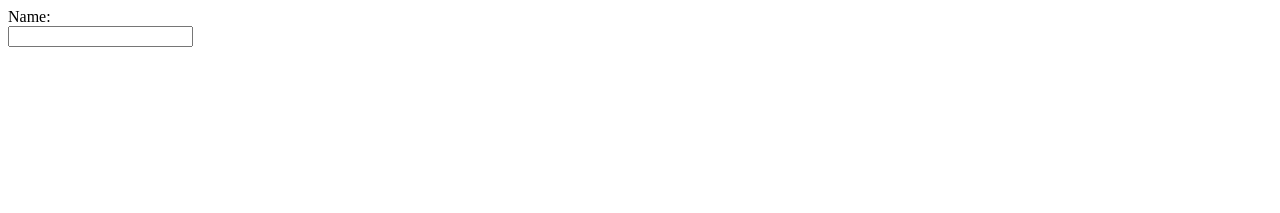
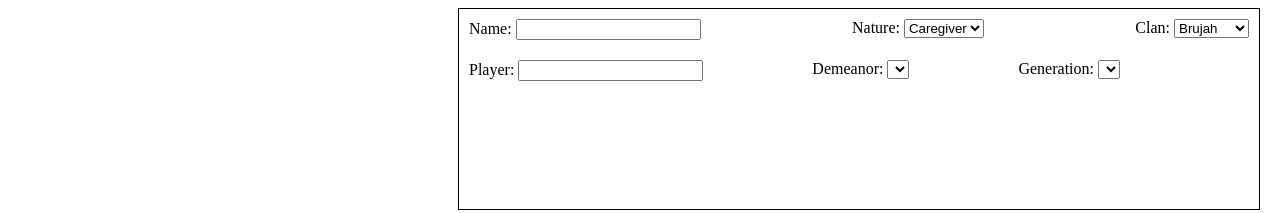
Before and after one commit to ExtraordinaryCitizen/extraordinarycitizen.github.io, a plain HTML site: page index.html in a window 1280 px wide. Drawn offline with Linux system fonts and the light colour scheme.

Commit message:
VtM Character Creator

```diff
--- a/index.html
+++ b/index.html
@@ -1,9 +1,66 @@
 <!DOCTYPE html>
+
 <html lang="en-US">
+
+<head>
+  <title>Test</title>
+  <link rel="stylesheet" href="style.css">
+</head>
+
 <body>
-  <form>
-    <label for="cname">Name:</label><br>
-    <input type="text" id="cname" name="cname"><br>
-  </form>
+
+  <div class="sheet_header">
+
+    <div class="header_row" id="header_firstrow">
+      <div>
+        <label for="name">Name:</label>
+        <input type="text" id="name" name="name">
+      </div>
+
+      <div class="dropdown">
+        <label for="nature">Nature:</label>
+        <select name="nature" id="nature">
+          <option value="caregiver">Caregiver</option>
+          <option value="loner">Loner</option>
+        </select>
+      </div>
+
+      <div class="dropdown">
+        <label for="clan">Clan:</label>
+        <select name="clan" id="clan">
+          <option value="brujah">Brujah</option>
+          <option value="gangrel">Gangrel</option>
+          <option value="tremere">Tremere</option>
+          <option value="ventrue">Ventrue</option>
+          <option value="toreador">Toreador</option>
+        </select>
+      </div>
+    </div>
+
+    <div class="header_row" id="header_secondrow">
+      <div id="playername_container">
+        <label for="playername">Player:</label>
+        <input type="text" name="playername" id="playername">
+      </div>
+
+      <div id="demeanor_container">
+        <label for="demeanor">Demeanor:</label>
+        <select name="demeanor" id="demeanor">
+
+        </select>
+      </div>
+
+      <div>
+        <label for="generation">Generation:</label>
+        <select>
+
+        </select>
+      </div>
+
+    <div class="header_row"></div>
+
+  </div>
+
 </body>
+
 </html>
--- /dev/null
+++ b/style.css
@@ -0,0 +1,14 @@
+.sheet_header{
+    position: absolute;
+    right: 2.5vh;
+    display: flex;
+    flex-direction: column;
+    border: 1px solid black;
+    width: 100vh;
+    height: 25vh;
+}
+.header_row{
+    display: flex;
+    justify-content: space-between;
+    padding: 10px;
+}
```
